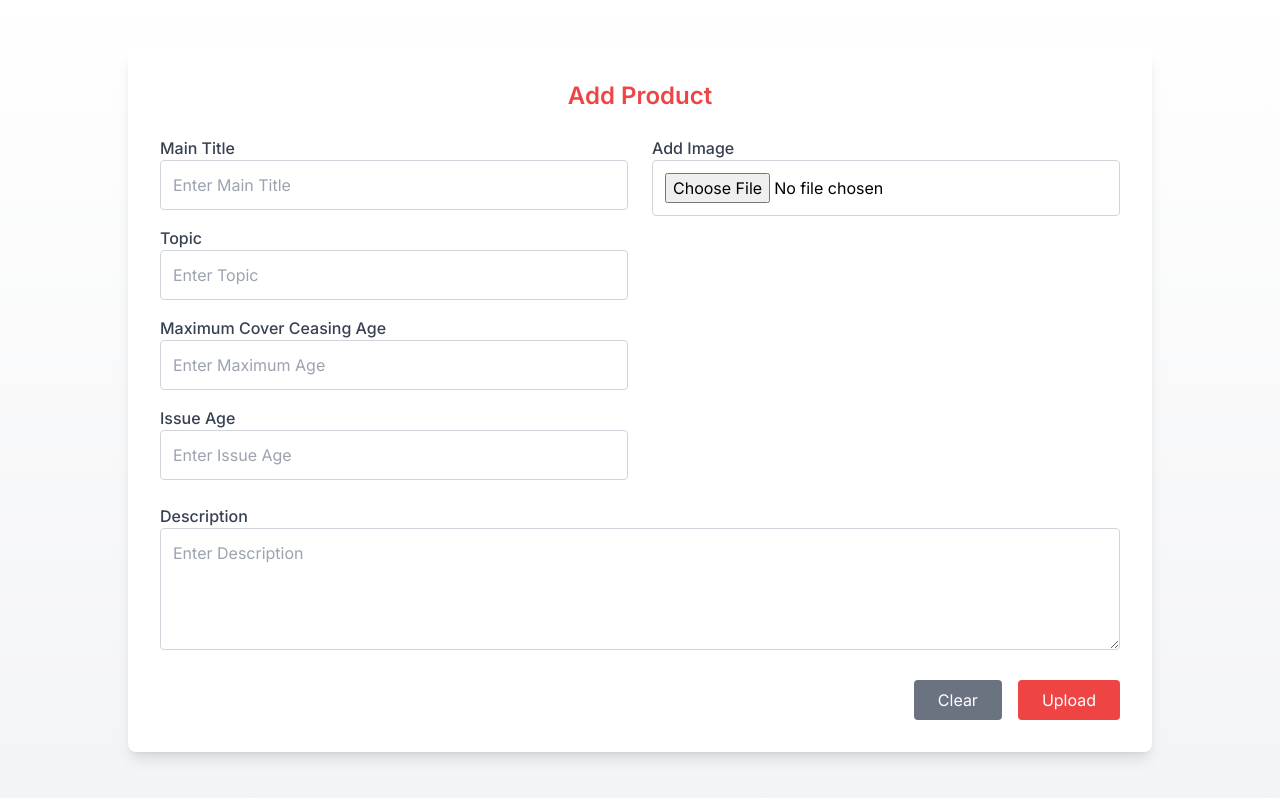
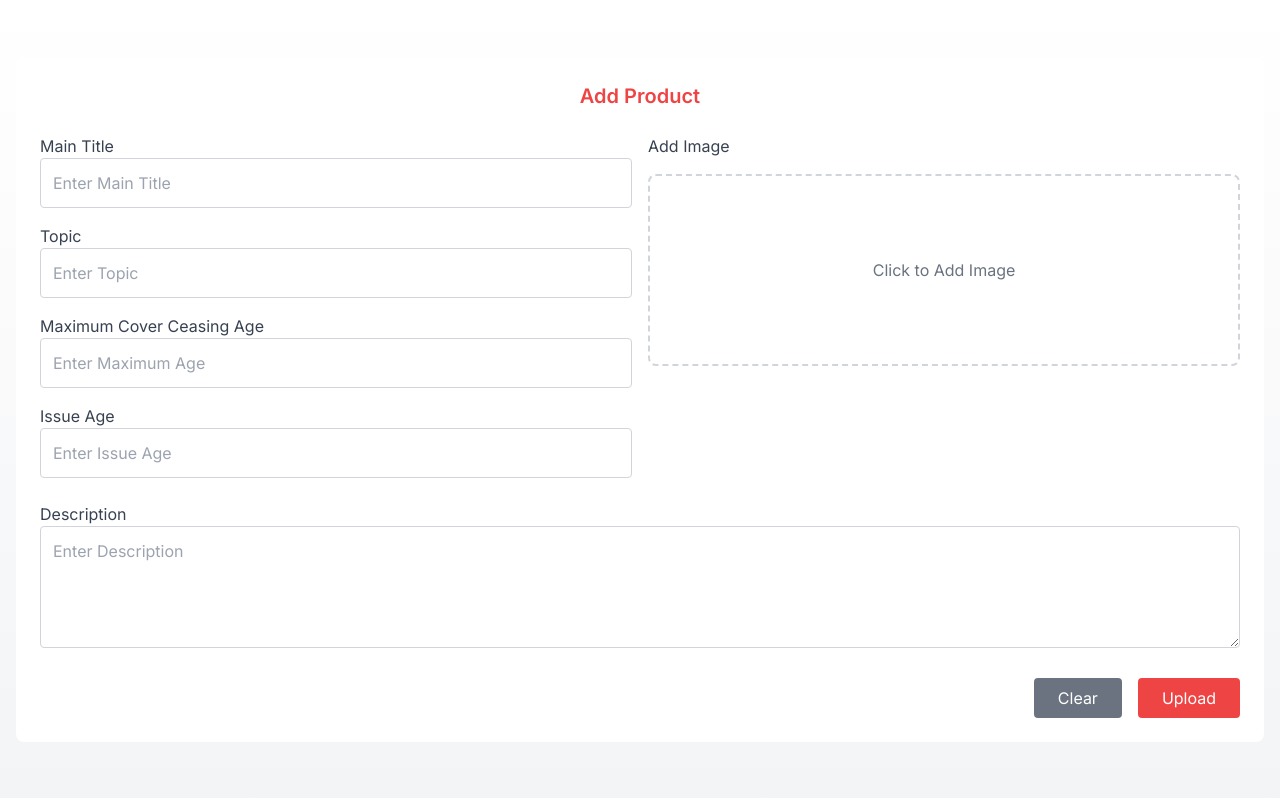
Before and after one commit to Kaveenxz/eudaumonia, a Next.js app: page /add-product in a window 1280 px wide. Built offline with nearby package versions, Linux system fonts and the light colour scheme.

Commit message:
Refactored admin pages: updated layout, styling, and components in add-activity, add-product, and main-menu pages.

```diff
--- a/src/app/(admin)/add-activity/page.tsx
+++ b/src/app/(admin)/add-activity/page.tsx
@@ -1,4 +1,4 @@
-'use client'
+'use client';
 import { useState } from 'react';
 import { useRouter } from 'next/navigation';
 
@@ -44,72 +44,76 @@ export default function ActivitiesForm() {
   };
 
   return (
-    <div className="min-h-screen bg-gradient-to-b from-white to-gray-100 p-8 flex items-center justify-center">
-      <div className="bg-white p-8 rounded-lg shadow-lg max-w-2xl w-full">
-        {/* Heading */}
+    <div className="min-h-screen w-screen p-6 bg-gradient-to-b from-white to-gray-100 flex items-center justify-center">
+      <div className="bg-white p-8 rounded-lg shadow-lg max-w-6xl w-full">
         <div className="flex items-center mb-6">
           <button onClick={() => router.back()} className="text-3xl mr-4 hover:text-red-500 transition duration-300">⬅️</button>
           <h1 className="text-2xl font-bold text-red-500">Activities</h1>
         </div>
 
-        {/* Form */}
-        <form onSubmit={handleSubmit} className="grid grid-cols-2 gap-6">
-          {/* Description */}
-          <div className="col-span-2 sm:col-span-1">
+        <form onSubmit={handleSubmit} className="sm:grid grid-cols-1 lg:grid-cols-2 gap-6 max-sm:flex max-sm:flex-col">
+          <div className="space-y-6">
+            <div>
               <label htmlFor="description" className="block text-gray-700 font-medium">Description</label>
               <textarea
                 id="description"
                 value={description}
                 onChange={(e) => setDescription(e.target.value)}
-              className="w-full mt-2 p-3 border border-gray-300 rounded focus:outline-none focus:border-red-500"
+                className="w-full h-40 mt-2 p-3 border border-gray-300 rounded focus:outline-none focus:border-red-500"
                 placeholder="Enter description"
-              rows={4}
               />
             </div>
 
             {/* More Details */}
-          <div className="col-span-2 sm:col-span-1">
+            <div>
               <label htmlFor="details" className="block text-gray-700 font-medium">More Details</label>
               <textarea
                 id="details"
                 value={details}
                 onChange={(e) => setDetails(e.target.value)}
-              className="w-full mt-2 p-3 border border-gray-300 rounded focus:outline-none focus:border-red-500"
+                className="w-full h-40 mt-2 p-3 border border-gray-300 rounded focus:outline-none focus:border-red-500"
                 placeholder="Enter more details"
-              rows={4}
               />
             </div>
+          </div>
 
-          {/* Image Upload */}
-          <div className="col-span-2 sm:col-span-1">
+          <div className="space-y-6">
+            <div>
               <label htmlFor="image" className="block text-gray-700 font-medium">Add Image</label>
-            <input
-              type="file"
-              id="image"
-              accept="image/*"
-              onChange={handleImageChange}
-              className="mt-2 w-full text-gray-600"
-            />
-            {imagePreview && (
-              <div className="mt-2">
+              <div
+                className="w-full h-64 border-2 border-dashed border-gray-300 rounded-lg flex items-center justify-center relative cursor-pointer"
+                onClick={() => document.getElementById('fileInput').click()}
+                style={{ aspectRatio: '4 / 3' }}
+              >
+                {imagePreview ? (
                   <img
                     src={imagePreview}
                     alt="Selected Preview"
-                  className="w-full h-32 object-cover rounded"
+                    className="w-full h-full object-cover rounded"
                   />
-                <p className="text-green-600 mt-2">{image.name} selected</p>
+                ) : (
+                  <span className="text-gray-500">Click to Add Image</span>
+                )}
+                <input
+                  type="file"
+                  id="fileInput"
+                  accept="image/*"
+                  onChange={handleImageChange}
+                  className="absolute inset-0 opacity-0 cursor-pointer"
+                />
               </div>
+              {imagePreview && (
+                <p className="text-green-600 mt-2">{image?.name} selected</p>
               )}
             </div>
+          </div>
 
-          {/* Error Message */}
           {error && (
             <div className="col-span-2 text-red-500 text-sm">
               {error}
             </div>
           )}
 
-          {/* Buttons */}
           <div className="col-span-2 flex justify-end gap-4">
             <button
               type="button"
--- a/src/app/(admin)/add-product/page.tsx
+++ b/src/app/(admin)/add-product/page.tsx
@@ -1,4 +1,4 @@
-'use client'
+'use client';
 import { useState } from 'react';
 
 export default function AddProductForm() {
@@ -78,100 +78,103 @@ export default function AddProductForm() {
   };
 
   return (
-    <div className="min-h-screen p-6 bg-gradient-to-b from-white to-gray-100 flex items-center justify-center">
-      <div className="container max-w-screen-lg mx-auto">
-        <div className="bg-white rounded-lg shadow-lg p-8">
-          <h2 className="text-2xl font-semibold text-center mb-6 text-red-500">Add Product</h2>
-          <form onSubmit={handleSubmit}>
-            <div className="grid grid-cols-1 md:grid-cols-2 gap-6 mb-6">
+    <div className="min-h-screen p-4 bg-gradient-to-b from-white to-gray-100 flex items-center justify-center">
+      <div className="container w-screen-md mx-auto ">
+        <div className="bg-white rounded-lg  p-6 space-y-6">
+          <h2 className="text-xl font-semibold text-center text-red-500">Add Product</h2>
+          <form onSubmit={handleSubmit} className="space-y-6">
+            <div className="grid grid-cols-1 md:grid-cols-2 gap-4">
               {/* Left Side Inputs */}
               <div className="space-y-4">
-                {/* Main Title */}
                 <div>
-                  <label className="block font-medium text-gray-700">Main Title</label>
+                  <label className="block text-gray-700">Main Title</label>
                   <input
                     type="text"
                     name="mainTitle"
                     value={formData.mainTitle}
                     onChange={handleInputChange}
-                    className="w-full p-3 border border-gray-300 rounded focus:outline-none focus:border-red-500"
+                    className="w-full p-3 border border-gray-300 rounded"
                     placeholder="Enter Main Title"
                   />
                   {errors.mainTitle && <p className="text-red-500 text-sm">{errors.mainTitle}</p>}
                 </div>
 
-                {/* Topic */}
                 <div>
-                  <label className="block font-medium text-gray-700">Topic</label>
+                  <label className="block text-gray-700">Topic</label>
                   <input
                     type="text"
                     name="topic"
                     value={formData.topic}
                     onChange={handleInputChange}
-                    className="w-full p-3 border border-gray-300 rounded focus:outline-none focus:border-red-500"
+                    className="w-full p-3 border border-gray-300 rounded"
                     placeholder="Enter Topic"
                   />
                   {errors.topic && <p className="text-red-500 text-sm">{errors.topic}</p>}
                 </div>
 
-                {/* Maximum Cover Ceasing Age */}
                 <div>
-                  <label className="block font-medium text-gray-700">Maximum Cover Ceasing Age</label>
+                  <label className="block text-gray-700">Maximum Cover Ceasing Age</label>
                   <input
                     type="number"
                     name="maxAge"
                     value={formData.maxAge}
                     onChange={handleInputChange}
-                    className="w-full p-3 border border-gray-300 rounded focus:outline-none focus:border-red-500"
+                    className="w-full p-3 border border-gray-300 rounded"
                     placeholder="Enter Maximum Age"
                   />
                   {errors.maxAge && <p className="text-red-500 text-sm">{errors.maxAge}</p>}
                 </div>
 
-                {/* Issue Age */}
                 <div>
-                  <label className="block font-medium text-gray-700">Issue Age</label>
+                  <label className="block text-gray-700">Issue Age</label>
                   <input
                     type="number"
                     name="issueAge"
                     value={formData.issueAge}
                     onChange={handleInputChange}
-                    className="w-full p-3 border border-gray-300 rounded focus:outline-none focus:border-red-500"
+                    className="w-full p-3 border border-gray-300 rounded"
                     placeholder="Enter Issue Age"
                   />
                   {errors.issueAge && <p className="text-red-500 text-sm">{errors.issueAge}</p>}
                 </div>
               </div>
 
-              {/* Right Side Image Upload */}
+              {/* Image Upload Section */}
               <div className="space-y-4">
-                <div>
-                  <label className="block font-medium text-gray-700">Add Image</label>
-                  <input
-                    type="file"
-                    accept="image/*"
-                    onChange={handleImageChange}
-                    className="w-full p-3 border border-gray-300 rounded focus:outline-none"
-                  />
-                  {imagePreview && (
+                <label className="block text-gray-700">Add Image</label>
+                <div
+                  className="w-full h-48 border-2 border-dashed border-gray-300 rounded-lg flex items-center justify-center relative cursor-pointer"
+                  onClick={() => document.getElementById('fileInput').click()}
+                  style={{ aspectRatio: '4 / 3' }}
+                >
+                  {imagePreview ? (
                     <img
                       src={imagePreview}
                       alt="Selected"
-                      className="w-full h-40 mt-2 object-cover rounded"
+                      className="w-full h-full object-cover rounded"
                     />
+                  ) : (
+                    <span className="text-gray-500">Click to Add Image</span>
                   )}
+                  <input
+                    type="file"
+                    id="fileInput"
+                    accept="image/*"
+                    onChange={handleImageChange}
+                    className="absolute inset-0 opacity-0 cursor-pointer"
+                  />
                 </div>
               </div>
             </div>
 
             {/* Description */}
-            <div className="mb-6">
-              <label className="block font-medium text-gray-700">Description</label>
+            <div>
+              <label className="block text-gray-700">Description</label>
               <textarea
                 name="description"
                 value={formData.description}
                 onChange={handleInputChange}
-                className="w-full p-3 border border-gray-300 rounded focus:outline-none focus:border-red-500"
+                className="w-full p-3 border border-gray-300 rounded"
                 rows={4}
                 placeholder="Enter Description"
               ></textarea>
```
Also changed, not shown: src/app/(admin)/main-menu/page.tsx (+17 -11 lines). Lines whose indentation alone changed are shown as unchanged.
